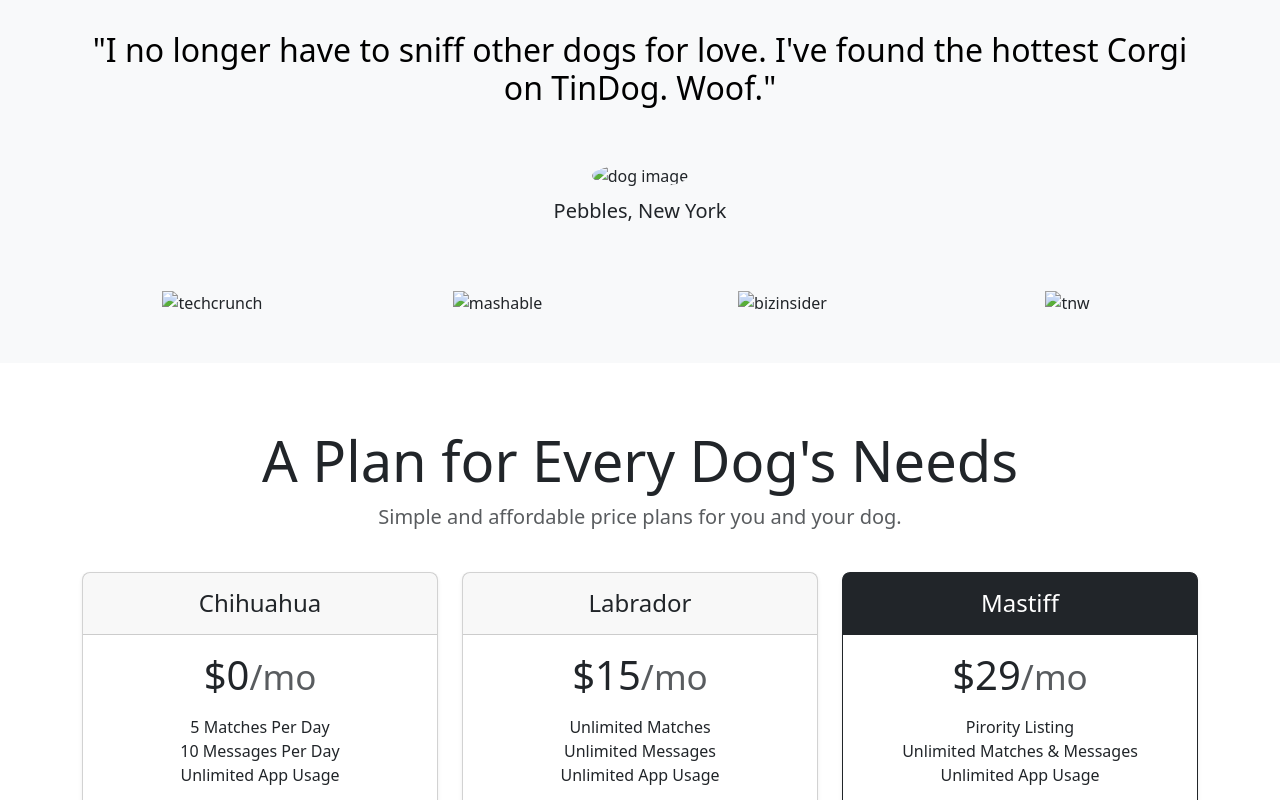
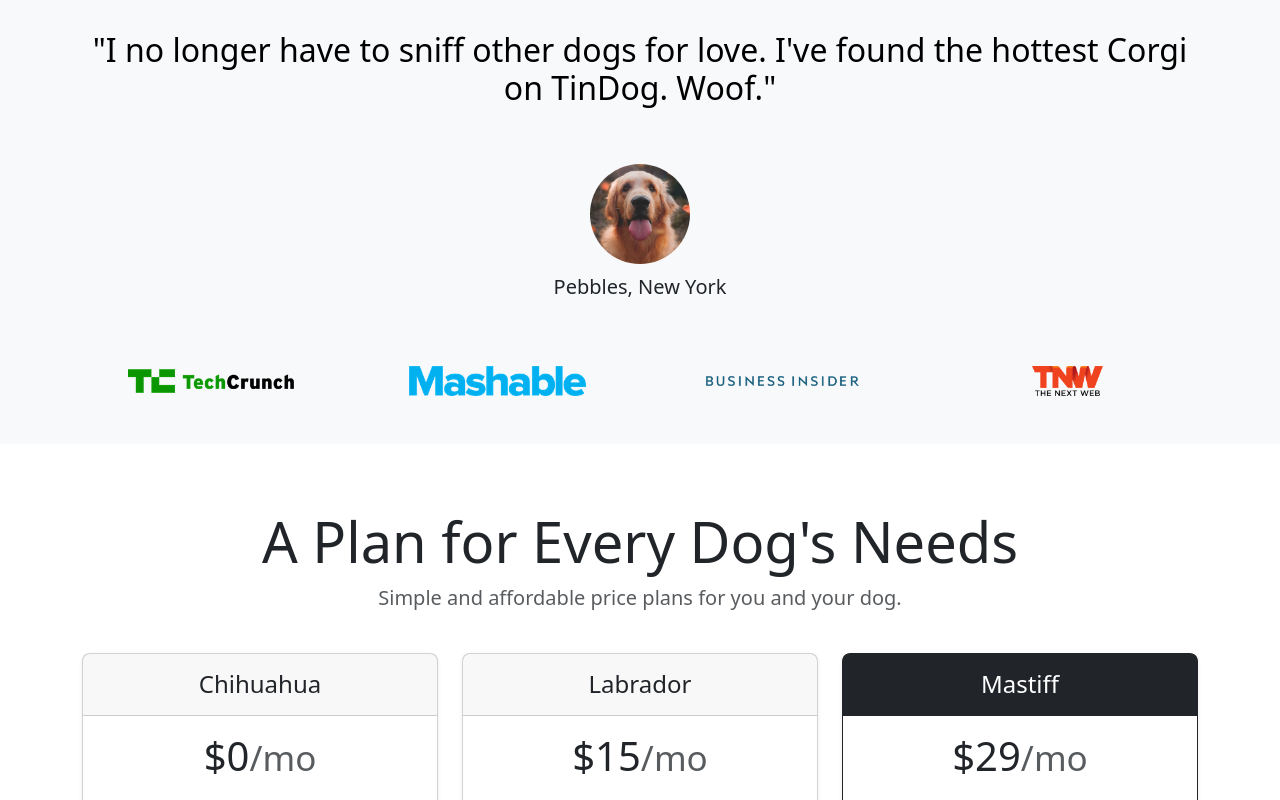
Before and after one commit to kristinalebron/tindog, a plain HTML site: page index.html in a window 1280 px wide. Shown: the part 1096-1896 px from the top of the page. Drawn offline with nearby package versions, Linux system fonts and the light colour scheme; the site is published under a folder, as on GitHub Pages, so addresses that start at the root find nothing.

Commit message:
Update index.html

```diff
--- a/index.html
+++ b/index.html
@@ -19,7 +19,7 @@
     <div class="container col-xxl-8 px-4 pt-5">
       <div class="row flex-lg-row-reverse align-items-center g-5 pt-5">
         <div class="col-10 col-sm-8 col-lg-6">
-          <img src="./tindog/iphone.png" class="d-block mx-lg-auto img-fluid" alt="Bootstrap Themes" height="200"
+          <img src="iphone.png" class="d-block mx-lg-auto img-fluid" alt="Bootstrap Themes" height="200"
             loading="lazy">
         </div>
         <div class="col-lg-6">
@@ -106,7 +106,7 @@
         <div class="container py-5">
           <h2 class="text-body-emphasis">"I no longer have to sniff other dogs for love. I've found the hottest Corgi on
             TinDog. Woof."</h2>
-          <img class="profile-img mt-5" src="/tindog/dog-img.jpg" alt="dog image">
+          <img class="profile-img mt-5" src="dog-img.jpg" alt="dog image">
           <p class="col-lg-8 mx-auto lead mt-2">
             Pebbles, New York
           </p>
@@ -115,16 +115,16 @@
         <div class="container">
           <div class="row">
             <div class="col-lg-3 col-sm-12">
-              <img src="/tindog/techcrunch.png" alt="techcrunch" height="30">
+              <img src="techcrunch.png" alt="techcrunch" height="30">
             </div>
             <div class="col-lg-3 col-sm-12">
-              <img src="/tindog/mashable.png" alt="mashable" height="30">
+              <img src="mashable.png" alt="mashable" height="30">
             </div>
             <div class="col-lg-3 col-sm-12">
-              <img src="/tindog/bizinsider.png" alt="bizinsider" height="30">
+              <img src="bizinsider.png" alt="bizinsider" height="30">
             </div>
             <div class="col-lg-3 col-sm-12">
-              <img src="/tindog/tnw.png" alt="tnw" height="30">
+              <img src="tnw.png" alt="tnw" height="30">
             </div>
           </div>
         </div>
```
